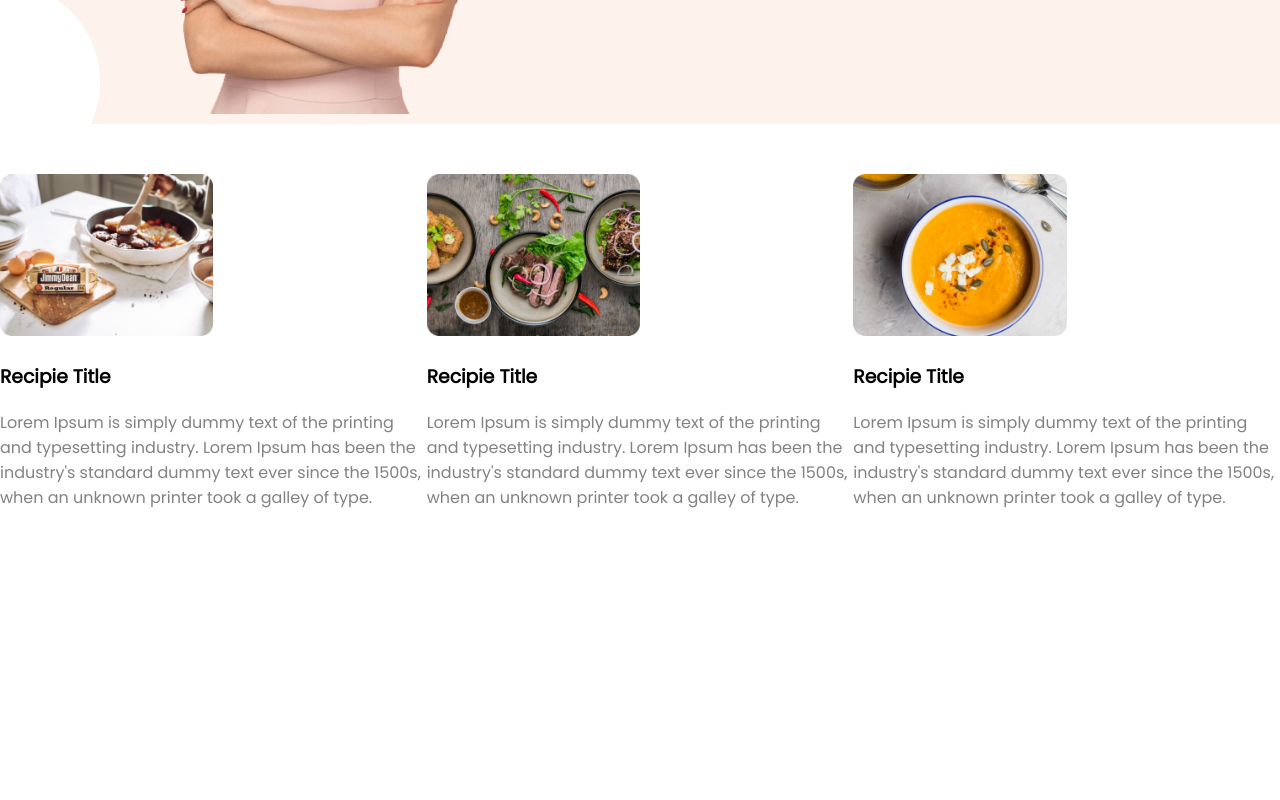
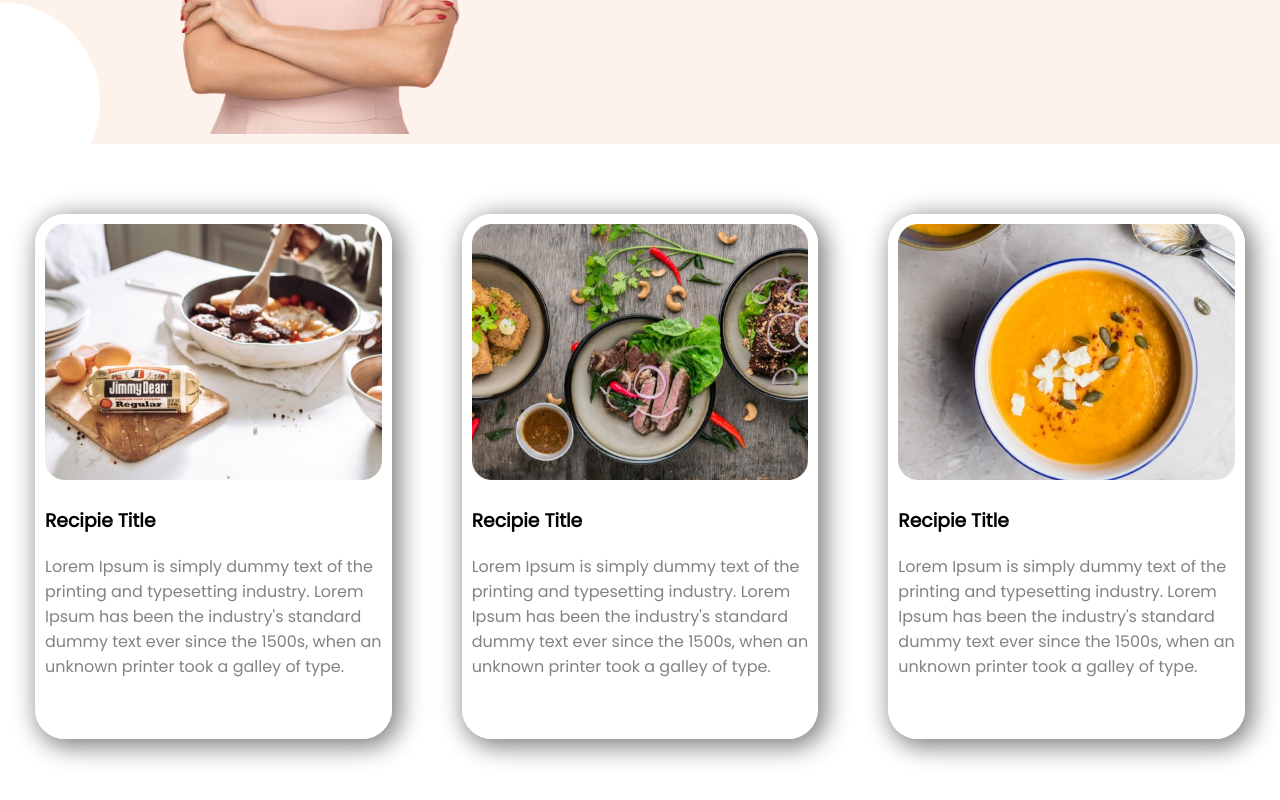
Before and after one commit to mdtanzinulhaque/food-network, a plain HTML site: page index.html in a window 1280 px wide. Shown: the part 866-1666 px from the top of the page. Before the commit the page ends 1426 px from the top, so only its background shows below. Drawn offline with Linux system fonts and the light colour scheme.

Commit message:
added commit

```diff
--- a/index.html
+++ b/index.html
@@ -45,7 +45,7 @@
         </div>
     </section>
     <section class="recipie-area">
-        <div class="recipie-half-width">
+        <div class="recipie-half">
             <img src="images/food/projectcover.jpg" alt="Project Cover">
             <h3>
                 Recipie Title
@@ -55,7 +55,7 @@
                 industry's standard dummy text ever since the 1500s, when an unknown printer took a galley of type.
             </p>
         </div>
-        <div class="recipie-half-width">
+        <div class="recipie-half">
             <img src="images/food/Project Cover1.jpg" alt="Project Cover">
             <h3>
                 Recipie Title
@@ -65,7 +65,7 @@
                 industry's standard dummy text ever since the 1500s, when an unknown printer took a galley of type.
             </p>
         </div>
-        <div class="recipie-half-width">
+        <div class="recipie-half">
             <img src="images/food/Project Cover.png" alt="Project Cover">
             <h3>
                 Recipie Title
--- a/style.css
+++ b/style.css
@@ -38,11 +38,21 @@ p{
 .about-area{
     background-image: url(images/shapes/about.png);
     background-repeat: no-repeat;
-    margin: 50px 0px;
+    margin: 70px 0px;
 }
 #about-para{
     padding-right: 102px;
 }
-.recipie-half-width img{
+.recipie-area{
+    margin-bottom: 70px;
+}
+.recipie-half{
     width: 50%;
+    margin: 0px 35px;
+    border: 10px solid #FFFFFF;
+    border-radius: 30px;
+    box-shadow: 5px 5px 24px 3px gray;
 }
+.recipie-half img{
+    width: 100%;
+}
```
